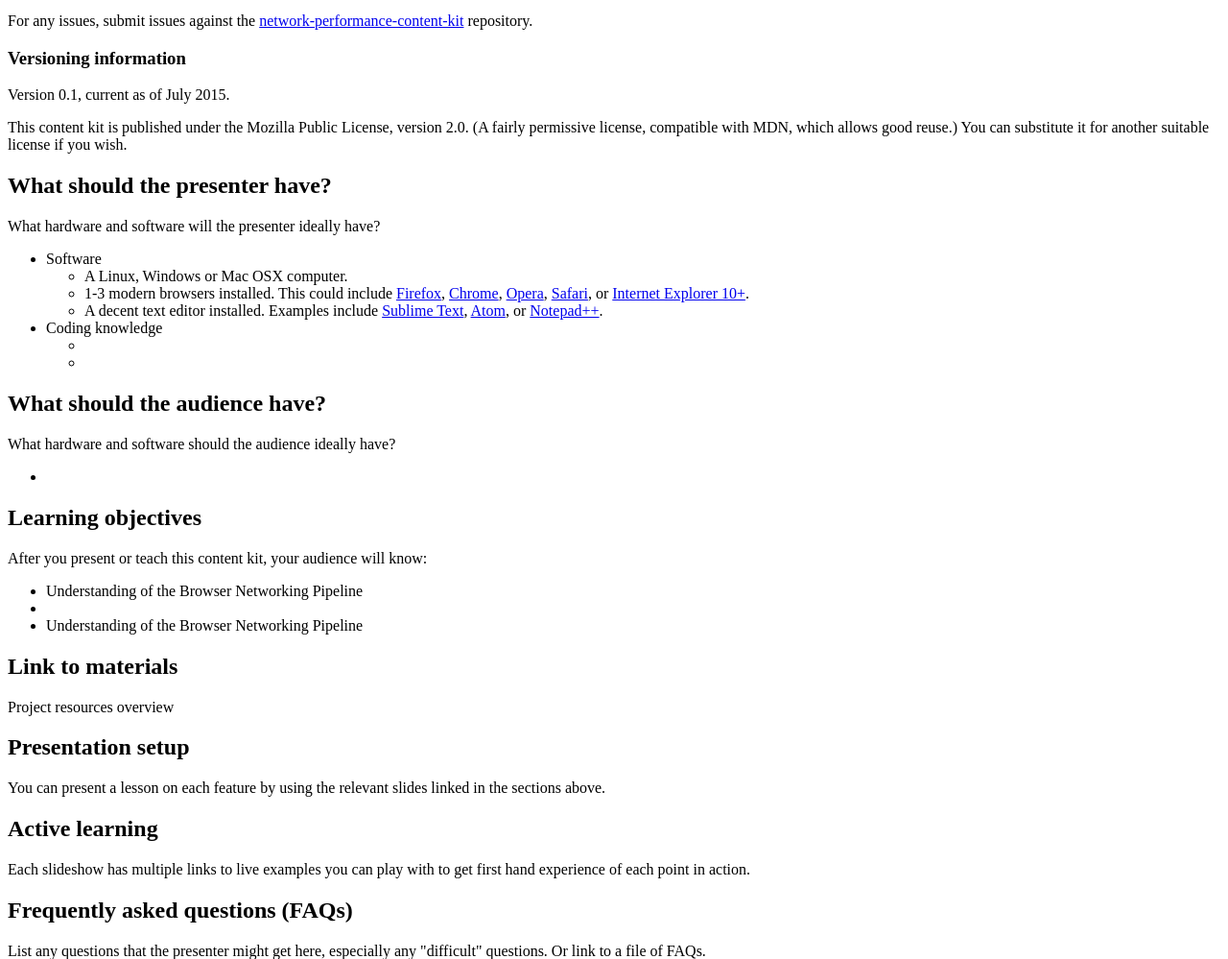
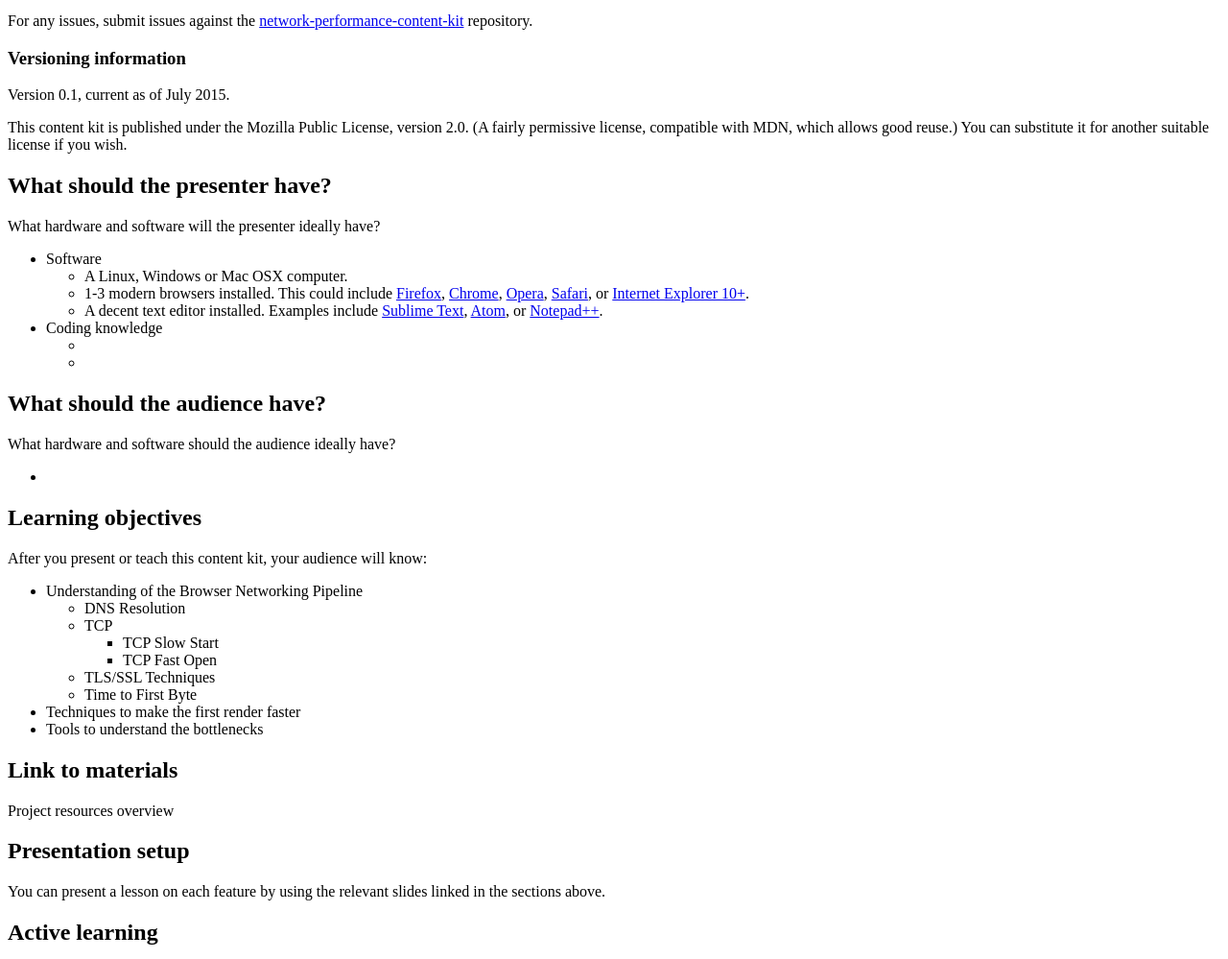
Before and after one commit to vigneshshanmugam/network-performance-content-kit, a website: page index.html in a window 1280 px wide. Shown: the part 101-1100 px from the top of the page at 96% size. Drawn offline with Linux system fonts and the light colour scheme.

Commit message:
Learning Objectives

```diff
--- a/index.html
+++ b/index.html
@@ -52,8 +52,18 @@
 
 	<ul>
 	  <li>Understanding of the Browser Networking Pipeline</li>
-	  <li></li>
-	  <li>Understanding of the Browser Networking Pipeline</li>
+	  	<ul>
+	  		<li>DNS Resolution</li>
+	  		<li>TCP</li>
+	  		<ul>
+	  			<li>TCP Slow Start</li>
+	  			<li>TCP Fast Open</li>
+	  		</ul>
+	  		<li>TLS/SSL Techniques</li>
+	  		<li>Time to First Byte</li>
+	  	</ul>
+	  <li>Techniques to make the first render faster</li>
+	  <li>Tools to understand the bottlenecks</li>
 	</ul>
 
 	<h2>Link to materials</h2>
```
